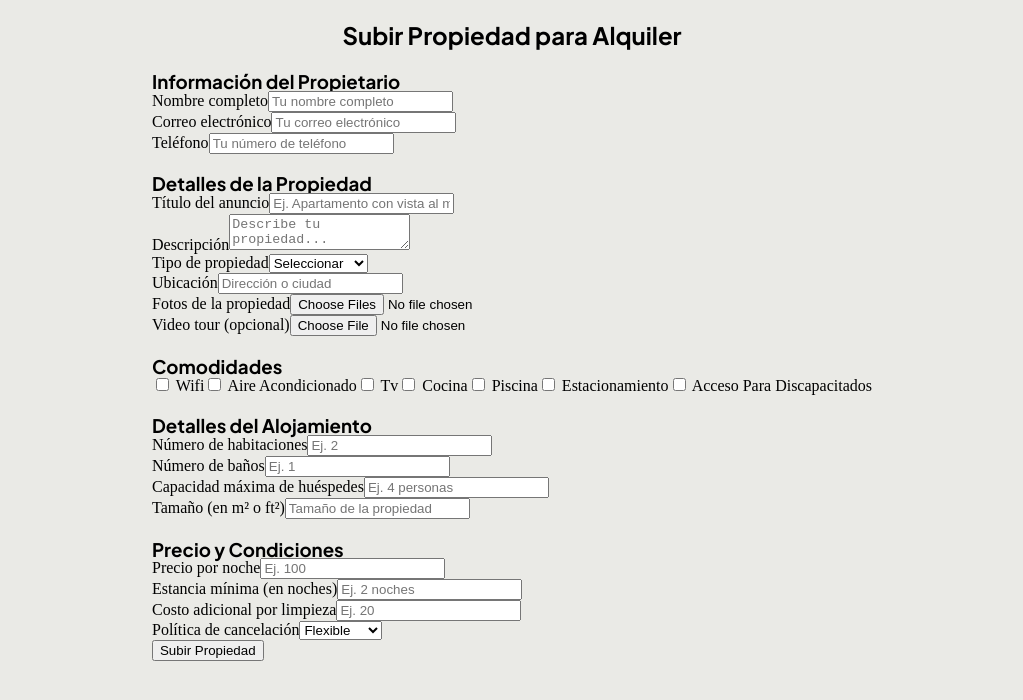
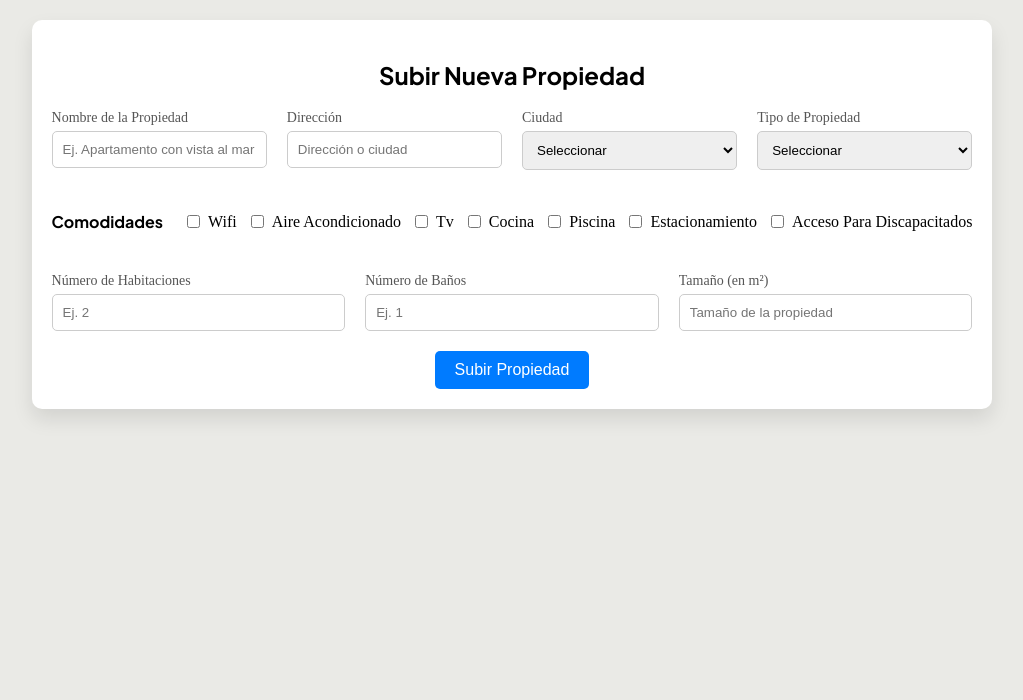
Before and after one commit to FacundoMag/tpi_front, a React (Vite) app: page /publicar-casa in a window 1280 px wide. Shown: the top 700 px of the page, without its empty margins (128-1151 px from the left). Built offline with nearby package versions, Linux system fonts and the light colour scheme.

Commit message:
añadio una carpeta de publicar casa donde se encuentran el jsx y el css de form. (faltan arreglar algunos detalles del css)

```diff
--- a/src/publicar-casa/PropertyUpload.css
+++ b/src/publicar-casa/PropertyUpload.css
@@ -0,0 +1,79 @@
+.upload-property-page {
+    display: flex;
+    justify-content: center;
+    align-items: center;
+    padding: 20px;
+  }
+
+  .upload-property-container {
+    max-width: 1000px;
+    background-color: #ffffff;
+    padding: 20px;
+    border-radius: 10px;
+    box-shadow: 0px 10px 20px rgba(0, 0, 0, 0.1);
+  }
+
+  h2 {
+    text-align: center;
+    font-size: 24px;
+    margin-bottom: 20px;
+  }
+
+  form {
+    display: flex;
+    flex-direction: column;
+    gap: 20px;
+  }
+
+  .property-details,
+  .property-amenities,
+  .property-extra-details {
+    display: flex;
+    gap: 20px;
+  }
+
+  .input-group {
+    flex: 1;
+    display: flex;
+    flex-direction: column;
+    gap: 5px;
+  }
+
+  .input-group label {
+    font-size: 14px;
+    color: #555;
+  }
+
+  .input-group input,
+  .input-group select {
+    padding: 10px;
+    border: 1px solid #ccc;
+    border-radius: 5px;
+  }
+
+  .checkbox-group {
+    display: flex;
+    flex-wrap: wrap;
+    gap: 10px;
+  }
+
+  .checkbox-group label {
+    display: flex;
+    align-items: center;
+    gap: 5px;
+  }
+
+  .submit-button {
+    align-self: center;
+    padding: 10px 20px;
+    background-color: #007bff;
+    color: #ffffff;
+    border: none;
+    border-radius: 5px;
+    cursor: pointer;
+    font-size: 16px;
+  }
+
+  .submit-button:hover {
+    background-color: #0056b3;
+  }
--- a/src/publicar-casa/PropertyUpload.jsx
+++ b/src/publicar-casa/PropertyUpload.jsx
@@ -1,8 +1,19 @@
 import React, { useState } from 'react';
 import './PropertyUpload.css';
 
-function PropertyUpload() {
-  const [propertyType, setPropertyType] = useState('');
+const PropertyUpload = () => {
+  const [formValues, setFormValues] = useState({
+    nombre: '',
+    direccion: '',
+    ciudad_id: '',
+    tipo_id: '',
+    num_habitaciones: '',
+    num_banos: '',
+    tamano_m2: '',
+    precio_renta: '',
+    descripcion: ''
+  });
+
   const [amenities, setAmenities] = useState({
     wifi: false,
     aireAcondicionado: false,
@@ -13,72 +24,91 @@ function PropertyUpload() {
     accesoParaDiscapacitados: false,
   });
 
+  const handleChange = (e) => {
+    const { name, value } = e.target;
+    setFormValues({ ...formValues, [name]: value });
+  };
+
   const handleAmenityChange = (e) => {
-    setAmenities({
-      ...amenities,
-      [e.target.name]: e.target.checked
-    });
+    setAmenities({ ...amenities, [e.target.name]: e.target.checked });
+  };
+
+  const handleSubmit = (e) => {
+    e.preventDefault();
+    console.log('Form values submitted:', formValues);
+    console.log('Amenities:', amenities);
   };
 
   return (
-    <div className="property-upload-page">
-      <div className="property-upload-container">
-        <h2>Subir Propiedad para Alquiler</h2>
+    <div className="upload-property-page">
+      <div className="upload-property-container">
+        <h2>Subir Nueva Propiedad</h2>
+        <form onSubmit={handleSubmit}>
 
-        {}
-        <section>
-          <h3>Información del Propietario</h3>
+          {/* Sección de detalles de la propiedad */}
+          <div className="property-details">
             <div className="input-group">
-            <label htmlFor="ownerName">Nombre completo</label>
-            <input type="text" id="ownerName" placeholder="Tu nombre completo" required />
+              <label htmlFor="nombre">Nombre de la Propiedad</label>
+              <input
+                type="text"
+                id="nombre"
+                name="nombre"
+                value={formValues.nombre}
+                onChange={handleChange}
+                placeholder="Ej. Apartamento con vista al mar"
+                required
+              />
             </div>
+
             <div className="input-group">
-            <label htmlFor="ownerEmail">Correo electrónico</label>
-            <input type="email" id="ownerEmail" placeholder="Tu correo electrónico" required />
+              <label htmlFor="direccion">Dirección</label>
+              <input
+                type="text"
+                id="direccion"
+                name="direccion"
+                value={formValues.direccion}
+                onChange={handleChange}
+                placeholder="Dirección o ciudad"
+                required
+              />
             </div>
+
             <div className="input-group">
-            <label htmlFor="ownerPhone">Teléfono</label>
-            <input type="tel" id="ownerPhone" placeholder="Tu número de teléfono" required />
+              <label htmlFor="ciudad_id">Ciudad</label>
+              <select
+                id="ciudad_id"
+                name="ciudad_id"
+                value={formValues.ciudad_id}
+                onChange={handleChange}
+                required
+              >
+                <option value="">Seleccionar</option>
+                <option value="ushuaia">Ushuaia</option>
+                <option value="rio_grande">Río Grande</option>
+                <option value="tolhuin">Tolhuin</option>
+              </select>
             </div>
-        </section>
 
-        {}
-        <section>
-          <h3>Detalles de la Propiedad</h3>
             <div className="input-group">
-            <label htmlFor="title">Título del anuncio</label>
-            <input type="text" id="title" placeholder="Ej. Apartamento con vista al mar" required />
-          </div>
-          <div className="input-group">
-            <label htmlFor="description">Descripción</label>
-            <textarea id="description" placeholder="Describe tu propiedad..." required></textarea>
-          </div>
-          <div className="input-group">
-            <label htmlFor="propertyType">Tipo de propiedad</label>
-            <select id="propertyType" value={propertyType} onChange={(e) => setPropertyType(e.target.value)} required>
+              <label htmlFor="tipo_id">Tipo de Propiedad</label>
+              <select
+                id="tipo_id"
+                name="tipo_id"
+                value={formValues.tipo_id}
+                onChange={handleChange}
+                required
+              >
                 <option value="">Seleccionar</option>
                 <option value="apartment">Apartamento</option>
                 <option value="house">Casa</option>
                 <option value="studio">Estudio</option>
               </select>
             </div>
-          <div className="input-group">
-            <label htmlFor="location">Ubicación</label>
-            <input type="text" id="location" placeholder="Dirección o ciudad" required />
           </div>
-          <div className="input-group">
-            <label htmlFor="photos">Fotos de la propiedad</label>
-            <input type="file" id="photos" multiple accept="image/*" />
-          </div>
-          <div className="input-group">
-            <label htmlFor="video">Video tour (opcional)</label>
-            <input type="file" id="video" accept="video/*" />
-          </div>
-        </section>
 
-        {}
-        <section>
-          <h3>Comodidades</h3>
+          {/* Sección de comodidades */}
+          <div className="property-amenities">
+            <h4>Comodidades</h4>
             <div className="checkbox-group">
               {Object.keys(amenities).map((amenity) => (
                 <label key={amenity}>
@@ -87,64 +117,61 @@ function PropertyUpload() {
                     name={amenity}
                     checked={amenities[amenity]}
                     onChange={handleAmenityChange}
-                />{' '}
+                  />
                   {amenity.charAt(0).toUpperCase() + amenity.slice(1).replace(/([A-Z])/g, ' $1')}
                 </label>
               ))}
             </div>
-        </section>
+          </div>
 
-        {}
-        <section>
-          <h3>Detalles del Alojamiento</h3>
+          {/* Sección de detalles adicionales */}
+          <div className="property-extra-details">
             <div className="input-group">
-            <label htmlFor="bedrooms">Número de habitaciones</label>
-            <input type="number" id="bedrooms" placeholder="Ej. 2" required />
+              <label htmlFor="num_habitaciones">Número de Habitaciones</label>
+              <input
+                type="number"
+                id="num_habitaciones"
+                name="num_habitaciones"
+                value={formValues.num_habitaciones}
+                onChange={handleChange}
+                placeholder="Ej. 2"
+                required
+              />
             </div>
+
             <div className="input-group">
-            <label htmlFor="bathrooms">Número de baños</label>
-            <input type="number" id="bathrooms" placeholder="Ej. 1" required />
+              <label htmlFor="num_banos">Número de Baños</label>
+              <input
+                type="number"
+                id="num_banos"
+                name="num_banos"
+                value={formValues.num_banos}
+                onChange={handleChange}
+                placeholder="Ej. 1"
+                required
+              />
             </div>
+
             <div className="input-group">
-            <label htmlFor="capacity">Capacidad máxima de huéspedes</label>
-            <input type="number" id="capacity" placeholder="Ej. 4 personas" required />
+              <label htmlFor="tamano_m2">Tamaño (en m²)</label>
+              <input
+                type="number"
+                id="tamano_m2"
+                name="tamano_m2"
+                value={formValues.tamano_m2}
+                onChange={handleChange}
+                placeholder="Tamaño de la propiedad"
+                required
+              />
             </div>
-          <div className="input-group">
-            <label htmlFor="size">Tamaño (en m² o ft²)</label>
-            <input type="number" id="size" placeholder="Tamaño de la propiedad" required />
           </div>
-        </section>
 
-        {}
-        <section>
-          <h3>Precio y Condiciones</h3>
-          <div className="input-group">
-            <label htmlFor="price">Precio por noche</label>
-            <input type="number" id="price" placeholder="Ej. 100" required />
-          </div>
-          <div className="input-group">
-            <label htmlFor="minStay">Estancia mínima (en noches)</label>
-            <input type="number" id="minStay" placeholder="Ej. 2 noches" required />
-          </div>
-          <div className="input-group">
-            <label htmlFor="cleaningFee">Costo adicional por limpieza</label>
-            <input type="number" id="cleaningFee" placeholder="Ej. 20" />
-          </div>
-          <div className="input-group">
-            <label htmlFor="cancellationPolicy">Política de cancelación</label>
-            <select id="cancellationPolicy" required>
-              <option value="flexible">Flexible</option>
-              <option value="moderate">Moderada</option>
-              <option value="strict">Estricto</option>
-            </select>
-          </div>
-        </section>
-
-        {}
+          {/* Botón de envío */}
           <button type="submit" className="submit-button">Subir Propiedad</button>
+        </form>
       </div>
     </div>
   );
-}
+};
 
 export default PropertyUpload;
```
Lines whose indentation alone changed are shown as unchanged.
